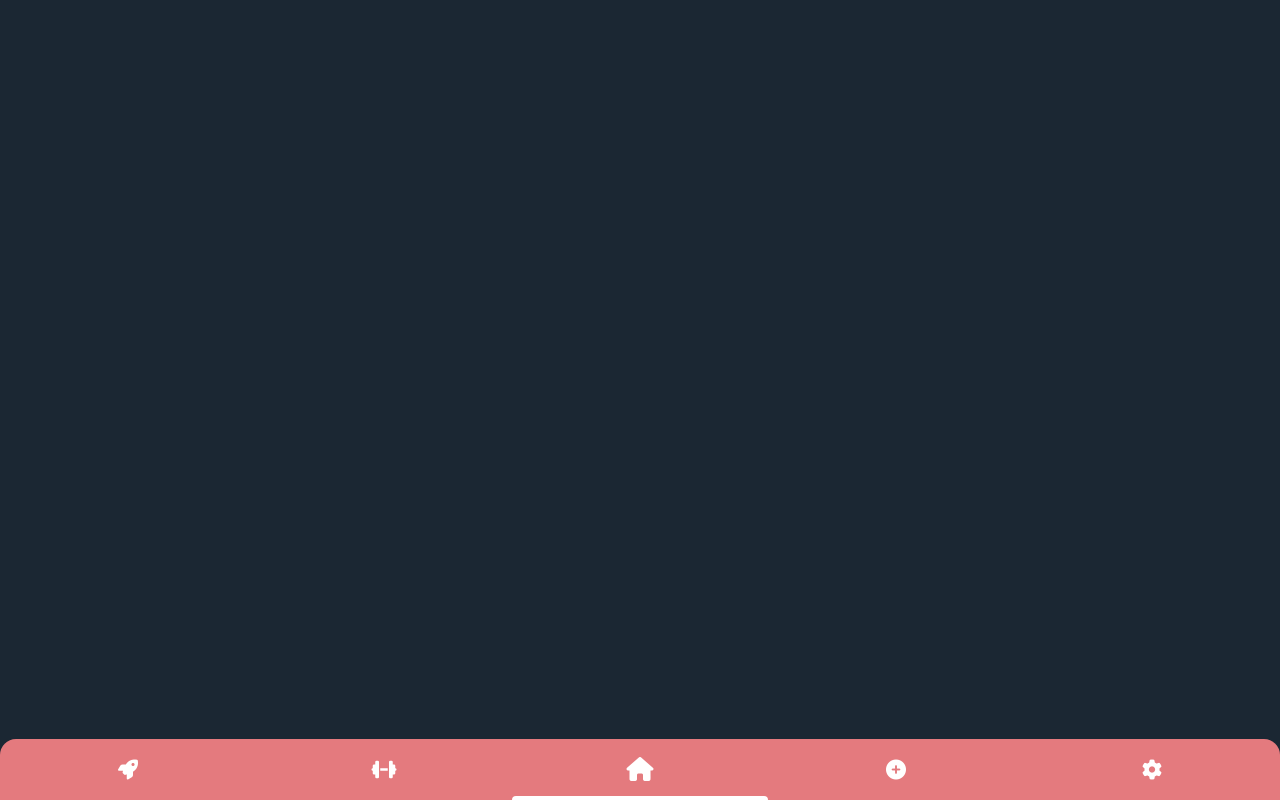
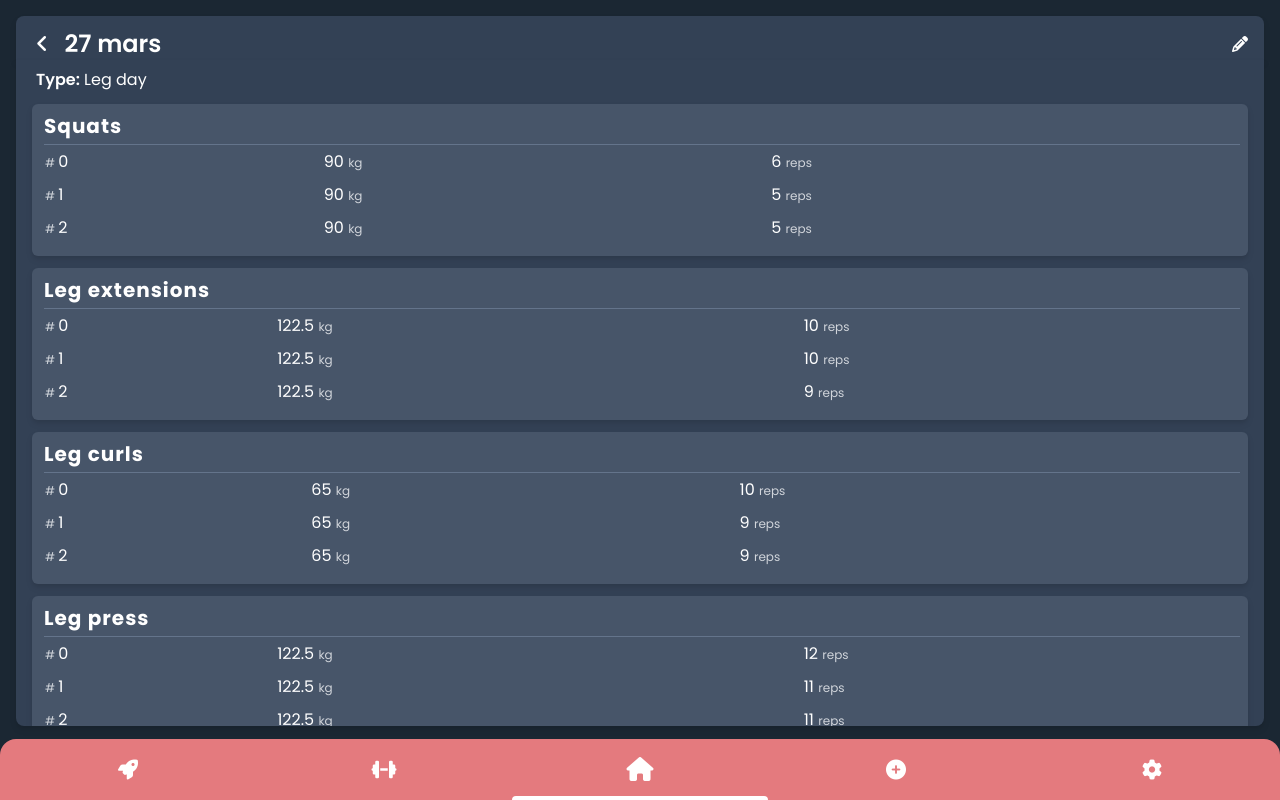
Before and after one commit to freeeranger/on-point, a Vue app: page /workout/0 in a window 1280 px wide. Before the commit this address had no page. Built offline with nearby package versions, Linux system fonts and the light colour scheme.

Commit message:
Tons of improvements

```diff
--- a/src/App.vue
+++ b/src/App.vue
@@ -8,7 +8,7 @@ import Navbar from "./components/Navbar.vue";
 </template>
 
 <style lang="scss">
-// blue theme
+// blue the me
 $blue-primary: #334155;
 $blue-secondary: #475569;
 $blue-accent: #e47a7e;
@@ -46,4 +46,14 @@ body {
 .bg-accent {
     background-color: $accent;
 }
+
+* {
+  -webkit-touch-callout: none; /* iOS Safari */
+    -webkit-user-select: none; /* Safari */
+     -khtml-user-select: none; /* Konqueror HTML */
+       -moz-user-select: none; /* Old versions of Firefox */
+        -ms-user-select: none; /* Internet Explorer/Edge */
+            user-select: none; /* Non-prefixed version, currently
+                                  supported by Chrome, Edge, Opera and Firefox */
+}
 </style>
--- a/src/components/Navbar.vue
+++ b/src/components/Navbar.vue
@@ -30,19 +30,19 @@ watch(route, () => {
     <div class="navbar fixed bottom-0 left-0 w-full bg-accent rounded-t-2xl">
         <ul class="text-center h-full flex flex-grow justify-center flex-row items-center text-xl text-white">
             <li class="w-full pt-4 pb-4">
-                <router-link :to="{ name: 'progress' }"><i class="fa-solid fa-rocket" /></router-link>
+                <router-link :to="{ name: 'progress' }" class="p-3"><i class="fa-solid fa-rocket" /></router-link>
             </li>
             <li class="w-full pt-4 pb-4">
-                <router-link :to="{ name: 'history' }"><i class="fa-solid fa-dumbbell" /></router-link>
+                <router-link :to="{ name: 'history' }" class="p-3"><i class="fa-solid fa-dumbbell" /></router-link>
             </li>
             <li class="w-full pt-4 pb-4 text-2xl">
-                <router-link :to="{ name: 'home' }"><i class="fa-solid fa-house" /></router-link>
+                <router-link :to="{ name: 'home' }" class="p-3"><i class="fa-solid fa-house" /></router-link>
             </li>
             <li class="w-full pt-4 pb-4">
-                <router-link :to="{ name: 'new-workout' }"><i class="fa-solid fa-circle-plus" /></router-link>
+                <router-link :to="{ name: 'new-workout' }" class="p-3"><i class="fa-solid fa-circle-plus" /></router-link>
             </li>
             <li class="w-full pt-4 pb-4">
-                <router-link :to="{ name: 'options' }"><i class="fa-solid fa-cog" /></router-link>
+                <router-link :to="{ name: 'options' }" class="p-3"><i class="fa-solid fa-cog" /></router-link>
             </li>
         </ul>
     </div>
--- /dev/null
+++ b/src/data/data.js
@@ -0,0 +1,164 @@
+import { ref } from 'vue';
+
+export const data = ref(
+[
+    {
+        type: "Leg day",
+        date: "27 mars",
+        workouts: [
+            {
+                name: "Squats",
+                sets: [
+                    {
+                        weight: 90,
+                        reps: 6
+                    },
+                    {
+                        weight: 90,
+                        reps: 5
+                    },
+                    {
+                        weight: 90,
+                        reps: 5
+                    }
+                ]
+            },
+            {
+                name: "Leg extensions",
+                sets: [
+                    {
+                        weight: 122.5,
+                        reps: 10
+                    },
+                    {
+                        weight: 122.5,
+                        reps: 10
+                    },
+                    {
+                        weight: 122.5,
+                        reps: 9
+                    }
+                ]
+            },
+            {
+                name: "Leg curls",
+                sets: [
+                    {
+                        weight: 65,
+                        reps: 10
+                    },
+                    {
+                        weight: 65,
+                        reps: 9
+                    },
+                    {
+                        weight: 65,
+                        reps: 9
+                    }
+                ]
+            },
+            {
+                name: "Leg press",
+                sets: [
+                    {
+                        weight: 122.5,
+                        reps: 12
+                    },
+                    {
+                        weight: 122.5,
+                        reps: 11
+                    },
+                    {
+                        weight: 122.5,
+                        reps: 11
+                    },
+                    {
+                        weight: 122.5,
+                        reps: 10
+                    }
+                ]
+            }
+        ]
+    },
+    {
+        type: "Pull day",
+        date: "24 mars",
+        workouts: [
+            {
+                name: "Row",
+                sets: [
+                    {
+                        weight: 28.5,
+                        reps: 12
+                    },
+                    {
+                        weight: 28.5,
+                        reps: 12
+                    },
+                    {
+                        weight: 28.5,
+                        reps: 11
+                    }
+                ]
+            },
+            {
+                name: "Lats pulldown",
+                sets: [
+                    {
+                        weight: 23.5,
+                        reps: 12
+                    },
+                    {
+                        weight: 23.5,
+                        reps: 11
+                    },
+                    {
+                        weight: 23.5,
+                        reps: 9
+                    }
+                ]
+            }
+        ]
+    },
+    {
+        type: "Chest day",
+        date: "22 mars",
+        workouts: [
+            {
+                name: "Bench press",
+                sets: [
+                    {
+                        weight: 75,
+                        reps: 5
+                    },
+                    {
+                        weight: 75,
+                        reps: 5
+                    },
+                    {
+                        weight: 75,
+                        reps: 5
+                    }
+                ]
+            },
+            {
+                name: "Shoulder press",
+                sets: [
+                    {
+                        weight: 25,
+                        reps: 9
+                    },
+                    {
+                        weight: 25,
+                        reps: 9
+                    },
+                    {
+                        weight: 25,
+                        reps: 8
+                    }
+                ]
+            }
+        ]
+    },
+]
+);
--- a/src/router/index.js
+++ b/src/router/index.js
@@ -27,7 +27,7 @@ const routes = [
         component: () => import(/* webpackChunkName: "history" */ "../views/History.vue"),
     },
     {
-        path: "/workout",
+        path: "/workout/:id",
         name: "workout",
         component: () => import(/* webpackChunkName: "workout" */ "../views/Workout.vue"),
     },
--- a/src/views/Workout.vue
+++ b/src/views/Workout.vue
@@ -1,60 +1,42 @@
-<script setup></script>
+<script setup>
+import { data } from '../data/data.js';
+import { useRoute } from 'vue-router';
+
+const route = useRoute();
+
+const localData = data.value[route.params.id];
+const target = route.params.sender;
+</script>
 
 <template>
     <div class="m-4 text-white">
-        <div class="bg-primary p-4 pt-2 pb-2 rounded-lg drop-shadow-md">
+        <div class="bg-primary pt-2 pr-4 pl-4 rounded-t-lg drop-shadow-md">
             <div class="flex justify-between items-center mt-1">
-                <h2 class="text-2xl font-semibold">22 mars</h2>
+                <div class="flex items-center">
+                    <div class="text-xl ml-1 mr-4"><router-link :to="{ name: target }"><i class="fa-solid fa-angle-left" /></router-link></div>
+                    <h2 class="text-2xl font-semibold">{{localData.date}}</h2>
+                </div>
                 <i class="fa-solid fa-pencil" />
             </div>
+        </div>
 
+        <div class="bg-primary p-4 pt-0 pb-2 rounded-b-lg drop-shadow-md container">
+            <div class="mt-2 ml-1">
+                <p><span class="font-semibold">Type:</span> {{localData.type}}</p>
+            </div>
+
+            <div>
                 <ul>
-                <li class="bg-secondary p-2 rounded-md mt-3 mb-2 flex justify-between drop-shadow-md">
+                    <li class="bg-secondary p-2 rounded-md mt-3 mb-2 flex justify-between drop-shadow-md" v-for="a in localData.workouts">
                         <div class="ml-1 w-full">
-                        <p class="font-bold tracking-wider text-xl mb-1">Bench press</p>
-                        <hr class="border-slate-500" />
+                            <p class="font-bold tracking-wider text-xl mb-1">{{a.name}}</p>
+                            <hr class="border-slate-500 mb-1" />
                             <table class="w-full">
                                 <tbody>
-                                <tr>
-                                    <td><span class="text-xs text-gray-300"># </span>1</td>
-                                    <td>75 <span class="text-xs text-gray-300">kg</span></td>
-                                    <td>5 <span class="text-xs text-gray-300">reps</span></td>
-                                </tr>
-                                <tr>
-                                    <td><span class="text-xs text-gray-300"># </span>2</td>
-                                    <td>75 <span class="text-xs text-gray-300">kg</span></td>
-                                    <td>5 <span class="text-xs text-gray-300">reps</span></td>
-                                </tr>
-                                <tr>
-                                    <td><span class="text-xs text-gray-300"># </span>3</td>
-                                    <td>75 <span class="text-xs text-gray-300">kg</span></td>
-                                    <td>5 <span class="text-xs text-gray-300">reps</span></td>
-                                </tr>
-                            </tbody>
-                        </table>
-                    </div>
-                </li>
-
-                <li class="bg-secondary p-2 rounded-md mt-3 mb-2 flex justify-between drop-shadow-md">
-                    <div class="ml-1 w-full">
-                        <p class="font-bold tracking-wider text-xl mb-1">Shoulder press</p>
-                        <hr class="border-slate-500" />
-                        <table class="w-full">
-                            <tbody>
-                                <tr>
-                                    <td><span class="text-xs text-gray-300"># </span>1</td>
-                                    <td>25 <span class="text-xs text-gray-300">kg</span></td>
-                                    <td>9 <span class="text-xs text-gray-300">reps</span></td>
-                                </tr>
-                                <tr>
-                                    <td><span class="text-xs text-gray-300"># </span>2</td>
-                                    <td>25 <span class="text-xs text-gray-300">kg</span></td>
-                                    <td>9 <span class="text-xs text-gray-300">reps</span></td>
-                                </tr>
-                                <tr>
-                                    <td><span class="text-xs text-gray-300"># </span>3</td>
-                                    <td>25 <span class="text-xs text-gray-300">kg</span></td>
-                                    <td>8 <span class="text-xs text-gray-300">reps</span></td>
+                                    <tr v-for="(b, index) in a.sets">
+                                        <td><span class="text-xs text-gray-300"># </span>{{index}}</td>
+                                        <td>{{b.weight}} <span class="text-xs text-gray-300">kg</span></td>
+                                        <td>{{b.reps}} <span class="text-xs text-gray-300">reps</span></td>
                                     </tr>
                                 </tbody>
                             </table>
@@ -63,9 +45,15 @@
                 </ul>
             </div>
         </div>
+    </div>
 </template>
 
 <style lang="scss" scoped>
+.container{
+    height: calc(100vh - 3.8rem - 4.6rem);
+    overflow: scroll;
+}
+
 td {
     padding-bottom: 0.5rem;
     color: white;
```
Also changed, not shown: src/views/History.vue (+6 -39 lines), src/views/Home.vue (+6 -19 lines). Lines whose indentation alone changed are shown as unchanged.
